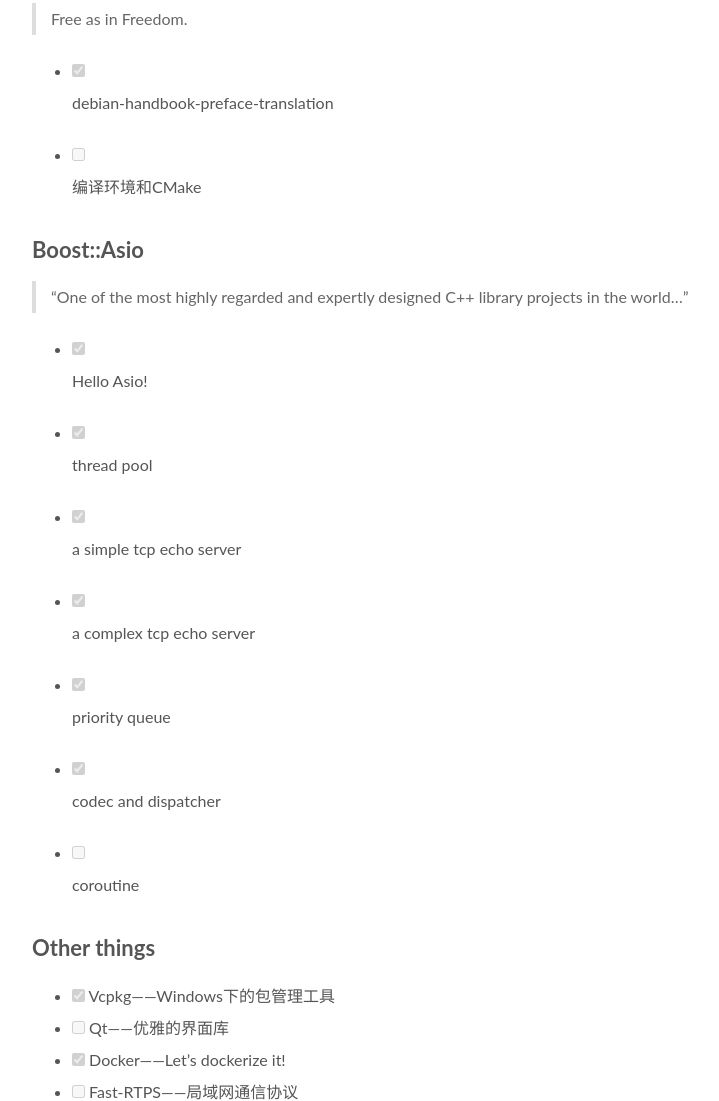
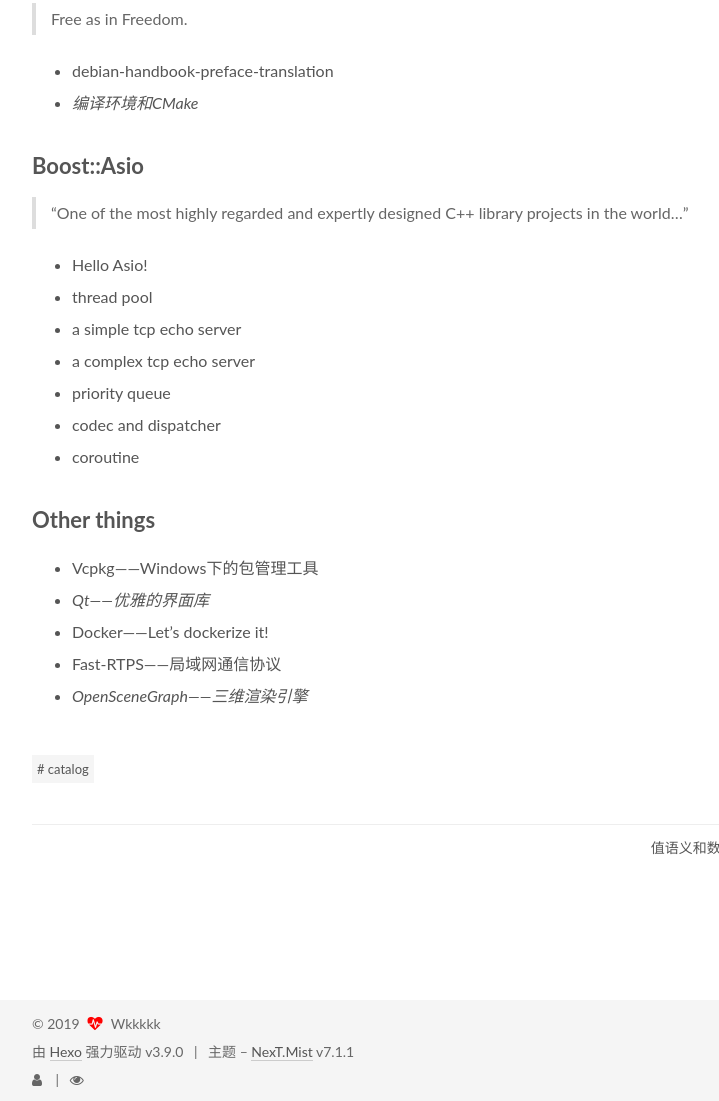
Before and after one commit to Wkkkkk/Wkkkkk.github.io, a plain HTML site: page 2019/05/19/hello-world/index.html in a window 1280 px wide. Shown: the part 1074-2175 px from the top of the page, without its empty margins (48-767 px from the left). Drawn offline with Linux system fonts and the light colour scheme; some packages are replaced by stand-ins of ours; a script that the page names is missing.

Commit message:
Site updated: 2019-06-27 21:19:36

```diff
--- a/2019/05/19/hello-world/index.html
+++ b/2019/05/19/hello-world/index.html
@@ -104,7 +104,7 @@
 <meta property="og:site_name" content="Wkkkkk">
 <meta property="og:description" content="在这个博客中我会介绍一些工作中用到的编程技术。 In this blog, I’m gonna talk about some programming techniques used in my work.">
 <meta property="og:locale" content="zh-CN">
-<meta property="og:updated_time" content="2019-06-27T11:59:19.580Z">
+<meta property="og:updated_time" content="2019-06-27T13:18:53.640Z">
 <meta name="twitter:card" content="summary">
 <meta name="twitter:title" content="Summary">
 <meta name="twitter:description" content="在这个博客中我会介绍一些工作中用到的编程技术。 In this blog, I’m gonna talk about some programming techniques used in my work.">
@@ -407,7 +407,7 @@
 
                   <span class="post-meta-item-text">更新于</span>
 
-                <time title="修改时间：2019-06-27 19:59:19" itemprop="dateModified" datetime="2019-06-27T19:59:19+08:00">2019-06-27</time>
+                <time title="修改时间：2019-06-27 21:18:53" itemprop="dateModified" datetime="2019-06-27T21:18:53+08:00">2019-06-27</time>
 
 
           </span>
@@ -477,36 +477,27 @@
 <p>Free as in Freedom.</p>
 </blockquote>
 <ul>
-<li><input checked disabled type="checkbox"> <p>debian-handbook-preface-translation</p>
-</li>
-<li><input disabled type="checkbox"> <p>编译环境和CMake</p>
-</li>
+<li>debian-handbook-preface-translation</li>
+<li><em>编译环境和CMake</em></li>
 </ul>
 <h2 id="Boost-Asio"><a href="#Boost-Asio" class="headerlink" title="Boost::Asio"></a>Boost::Asio</h2><blockquote>
 <p>“One of the most highly regarded and expertly designed C++ library projects in the world…”</p>
 </blockquote>
 <ul>
-<li><input checked disabled type="checkbox"> <p>Hello Asio!</p>
-</li>
-<li><input checked disabled type="checkbox"> <p>thread pool</p>
-</li>
-<li><input checked disabled type="checkbox"> <p>a simple tcp echo server</p>
-</li>
-<li><input checked disabled type="checkbox"> <p>a complex tcp echo server</p>
-</li>
-<li><input checked disabled type="checkbox"> <p>priority queue</p>
-</li>
-<li><input checked disabled type="checkbox"> <p>codec and dispatcher</p>
-</li>
-<li><input disabled type="checkbox"> <p>coroutine</p>
-</li>
+<li>Hello Asio!</li>
+<li>thread pool</li>
+<li>a simple tcp echo server</li>
+<li>a complex tcp echo server</li>
+<li>priority queue</li>
+<li>codec and dispatcher</li>
+<li>coroutine</li>
 </ul>
 <h2 id="Other-things"><a href="#Other-things" class="headerlink" title="Other things"></a>Other things</h2><ul>
-<li><input checked disabled type="checkbox"> Vcpkg——Windows下的包管理工具</li>
-<li><input disabled type="checkbox"> Qt——优雅的界面库</li>
-<li><input checked disabled type="checkbox"> Docker——Let’s dockerize it!</li>
-<li><input disabled type="checkbox"> Fast-RTPS——局域网通信协议</li>
-<li><input disabled type="checkbox"> OpenSceneGraph——三维渲染引擎</li>
+<li>Vcpkg——Windows下的包管理工具</li>
+<li><em>Qt——优雅的界面库</em></li>
+<li>Docker——Let’s dockerize it!</li>
+<li>Fast-RTPS——局域网通信协议</li>
+<li><em>OpenSceneGraph——三维渲染引擎</em></li>
 </ul>
 
 
--- a/css/main.css
+++ b/css/main.css
@@ -1765,7 +1765,7 @@ pre .javascript .function {
   width: 4px;
   height: 4px;
   border-radius: 50%;
-  background: #9fff54;
+  background: #ffc1e0;
 }
 .feed-link,
 .chat {
```
Also changed, not shown: index.html (+1 -1 lines).
